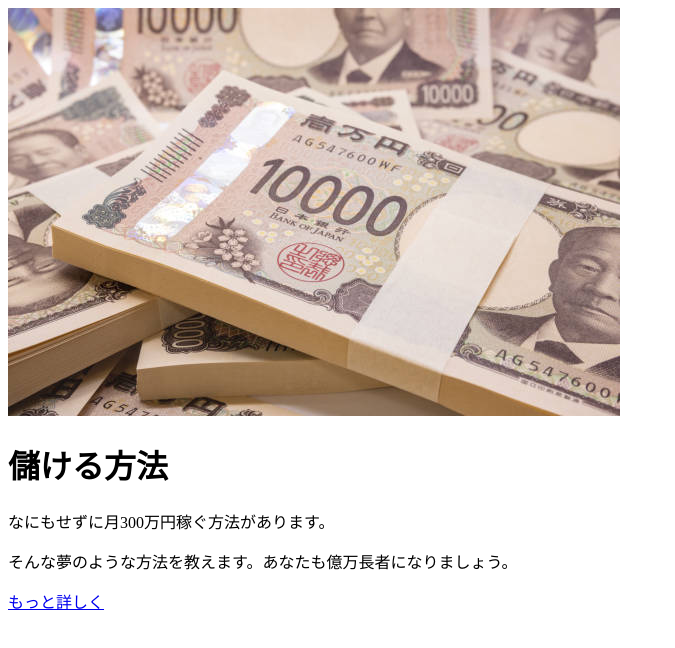
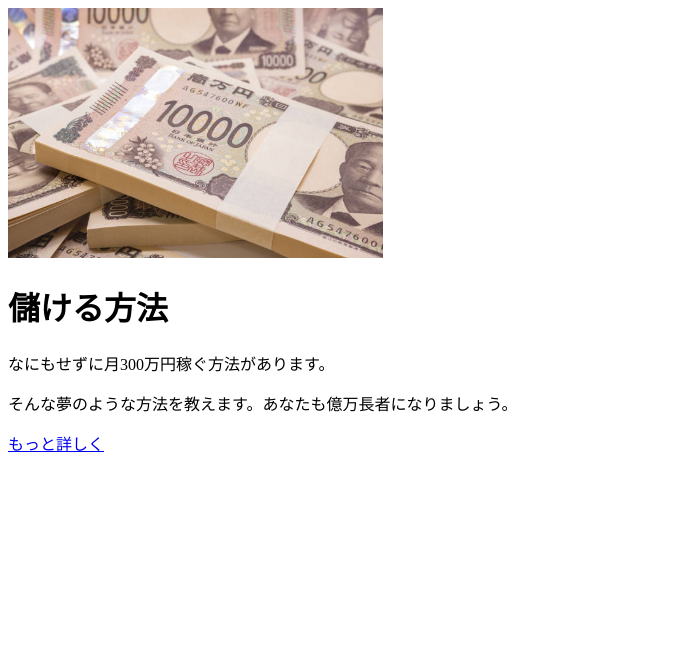
Before and after one commit to Tamago-001/wankuri, a plain HTML site: page index.html in a window 1280 px wide. Shown: the whole page, without its empty margins (0-675 px from the left). Drawn offline with Linux system fonts and the light colour scheme.

Commit message:
Update index.html

```diff
--- a/index.html
+++ b/index.html
@@ -5,7 +5,7 @@
     <title>儲ける方法</title>
   </head>
   <body>
-    <img src="sss.jpg" alt="" heigth="250px">
+    <img src="sss.jpg" alt="" height="250px">
     <h1>儲ける方法</h1>
     <p>なにもせずに月300万円稼ぐ方法があります。</p>
     <p>そんな夢のような方法を教えます。あなたも億万長者になりましょう。</p>
```
